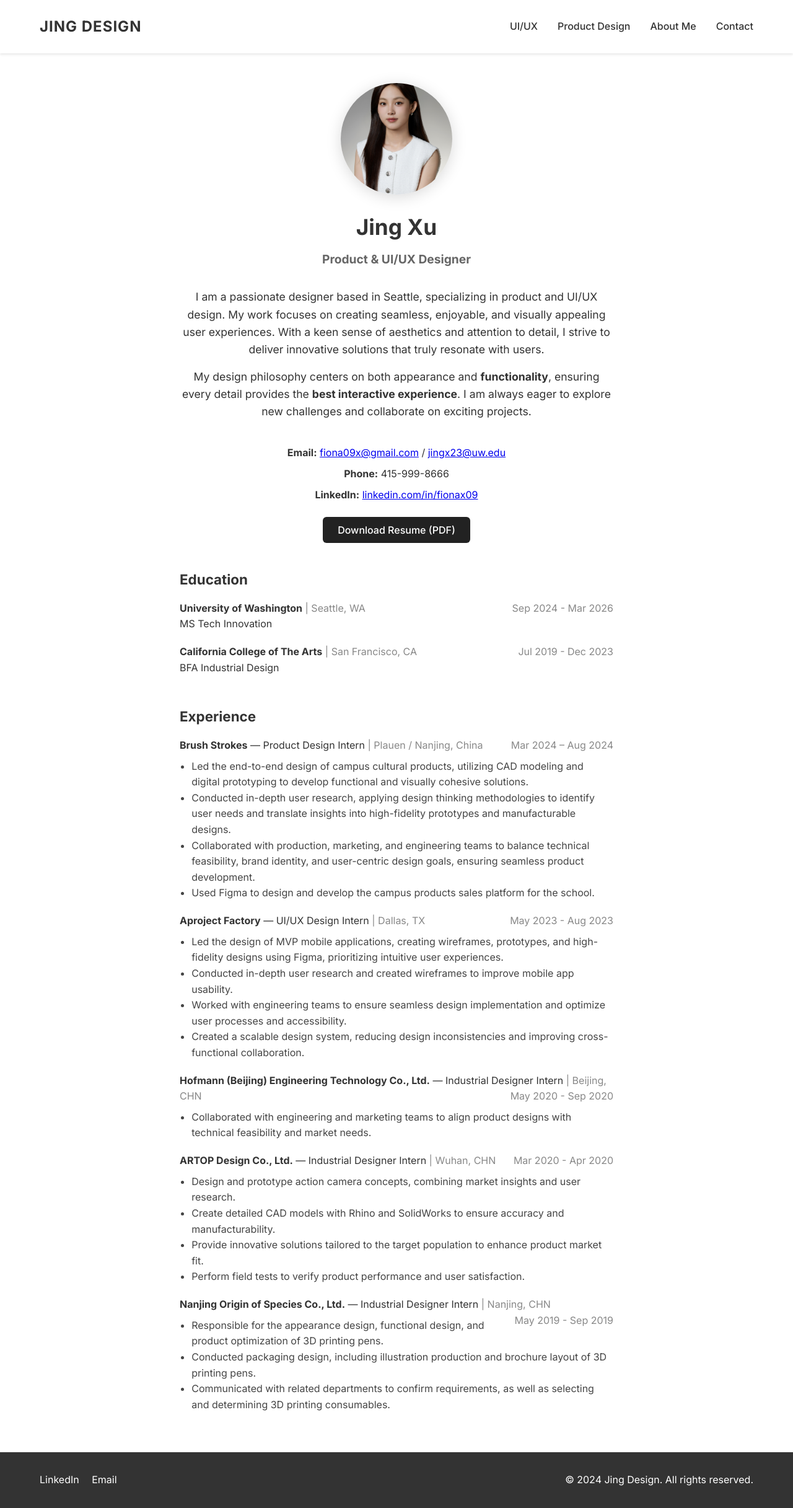
After one commit to fiona0913/JingXu, a Flask app: page /about in a window 1280 px wide. The commit adds this page. Shown: the whole page at 62% size. Run offline with Flask 3, Linux system fonts and the light colour scheme.

Commit message:
Update: updated files and structure

```diff
--- a/app.py
+++ b/app.py
@@ -18,5 +18,13 @@ def projects():
 def contact():
     return render_template('contact.html')
 
+@app.route('/uxui')
+def uxui():
+    return render_template('uxui.html')
+
+@app.route('/product')
+def product():
+    return render_template('product.html')
+
 if __name__ == '__main__':
     app.run(debug=True)
--- /dev/null
+++ b/templates/about.html
@@ -0,0 +1,89 @@
+{% extends "base.html" %}
+
+{% block content %}
+<section class="aboutme-section" style="display: flex; flex-direction: column; align-items: center; margin-top: 3rem;">
+    <img src="{{ url_for('static', filename='images/XUJING.jpg') }}" alt="Profile Photo" style="width: 180px; height: 180px; object-fit: cover; border-radius: 50%; box-shadow: 0 4px 24px rgba(0,0,0,0.15);">
+    <h1 style="margin-top: 1.5rem; font-size: 2.2rem; font-weight: bold;">Jing Xu</h1>
+    <h2 style="font-size: 1.2rem; color: #666; margin-top: 0.5rem;">Product &amp; UI/UX Designer</h2>
+    <div style="max-width: 700px; margin-top: 2rem; text-align: center; font-size: 1.1rem; color: #333;">
+        <p>
+            I am a passionate designer based in Seattle, specializing in product and UI/UX design. My work focuses on creating seamless, enjoyable, and visually appealing user experiences. With a keen sense of aesthetics and attention to detail, I strive to deliver innovative solutions that truly resonate with users.
+        </p>
+        <p style="margin-top: 1rem;">
+            My design philosophy centers on both appearance and <b>functionality</b>, ensuring every detail provides the <b>best interactive experience</b>. I am always eager to explore new challenges and collaborate on exciting projects.
+        </p>
+    </div>
+    <div style="margin-top: 2.5rem; display: flex; flex-direction: column; align-items: center; gap: 0.5rem;">
+        <div><b>Email:</b> <a href="mailto:fiona09x@gmail.com">fiona09x@gmail.com</a> / <a href="mailto:jingx23@uw.edu">jingx23@uw.edu</a></div>
+        <div><b>Phone:</b> 415-999-8666</div>
+        <div><b>LinkedIn:</b> <a href="https://www.linkedin.com/in/fionax09" target="_blank">linkedin.com/in/fionax09</a></div>
+        <div style="margin-top: 1.5rem;">
+            <a href="{{ url_for('static', filename='resume.pdf') }}" target="_blank" style="padding: 0.7rem 1.5rem; background: #222; color: #fff; border-radius: 6px; text-decoration: none; font-weight: 500;">Download Resume (PDF)</a>
+        </div>
+    </div>
+</section>
+
+<!-- 教育经历 -->
+<div style="max-width: 700px; margin: 3rem auto 0 auto;">
+    <h2 style="font-size: 1.4rem; font-weight: bold; margin-bottom: 1rem; text-align: left;">Education</h2>
+    <div style="margin-bottom: 1.2rem;">
+        <b>University of Washington</b> <span style="color:#888;">| Seattle, WA</span> <span style="float:right; color:#888;">Sep 2024 - Mar 2026</span><br>
+        MS Tech Innovation
+    </div>
+    <div>
+        <b>California College of The Arts</b> <span style="color:#888;">| San Francisco, CA</span> <span style="float:right; color:#888;">Jul 2019 - Dec 2023</span><br>
+        BFA Industrial Design
+    </div>
+</div>
+
+<!-- 工作/实习经历 -->
+<div style="max-width: 700px; margin: 3rem auto 0 auto;">
+    <h2 style="font-size: 1.4rem; font-weight: bold; margin-bottom: 1rem; text-align: left;">Experience</h2>
+    <!-- 1. Brush Strokes -->
+    <div style="margin-bottom: 1.2rem;">
+        <b>Brush Strokes</b> — Product Design Intern <span style="color:#888;">| Plauen / Nanjing, China</span> <span style="float:right; color:#888;">Mar 2024 – Aug 2024</span>
+        <ul style="margin: 0.5rem 0 0 1.2rem; color: #444; font-size: 1rem;">
+            <li>Led the end-to-end design of campus cultural products, utilizing CAD modeling and digital prototyping to develop functional and visually cohesive solutions.</li>
+            <li>Conducted in-depth user research, applying design thinking methodologies to identify user needs and translate insights into high-fidelity prototypes and manufacturable designs.</li>
+            <li>Collaborated with production, marketing, and engineering teams to balance technical feasibility, brand identity, and user-centric design goals, ensuring seamless product development.</li>
+            <li>Used Figma to design and develop the campus products sales platform for the school.</li>
+        </ul>
+    </div>
+    <!-- 2. UI/UX Design Intern -->
+    <div style="margin-bottom: 1.2rem;">
+        <b>Aproject Factory</b> — UI/UX Design Intern <span style="color:#888;">| Dallas, TX</span> <span style="float:right; color:#888;">May 2023 - Aug 2023</span>
+        <ul style="margin: 0.5rem 0 0 1.2rem; color: #444; font-size: 1rem;">
+            <li>Led the design of MVP mobile applications, creating wireframes, prototypes, and high-fidelity designs using Figma, prioritizing intuitive user experiences.</li>
+            <li>Conducted in-depth user research and created wireframes to improve mobile app usability.</li>
+            <li>Worked with engineering teams to ensure seamless design implementation and optimize user processes and accessibility.</li>
+            <li>Created a scalable design system, reducing design inconsistencies and improving cross-functional collaboration.</li>
+        </ul>
+    </div>
+    <!-- 3. Hofmann (Beijing) Engineering Technology Co., Ltd. -->
+    <div style="margin-bottom: 1.2rem;">
+        <b>Hofmann (Beijing) Engineering Technology Co., Ltd.</b> — Industrial Designer Intern <span style="color:#888;">| Beijing, CHN</span> <span style="float:right; color:#888;">May 2020 - Sep 2020</span>
+        <ul style="margin: 0.5rem 0 0 1.2rem; color: #444; font-size: 1rem;">
+            <li>Collaborated with engineering and marketing teams to align product designs with technical feasibility and market needs.</li>
+        </ul>
+    </div>
+    <!-- 4. ARTOP Design Co., Ltd. -->
+    <div style="margin-bottom: 1.2rem;">
+        <b>ARTOP Design Co., Ltd.</b> — Industrial Designer Intern <span style="color:#888;">| Wuhan, CHN</span> <span style="float:right; color:#888;">Mar 2020 - Apr 2020</span>
+        <ul style="margin: 0.5rem 0 0 1.2rem; color: #444; font-size: 1rem;">
+            <li>Design and prototype action camera concepts, combining market insights and user research.</li>
+            <li>Create detailed CAD models with Rhino and SolidWorks to ensure accuracy and manufacturability.</li>
+            <li>Provide innovative solutions tailored to the target population to enhance product market fit.</li>
+            <li>Perform field tests to verify product performance and user satisfaction.</li>
+        </ul>
+    </div>
+    <!-- 5. Nanjing Origin of Species Co., Ltd. -->
+    <div>
+        <b>Nanjing Origin of Species Co., Ltd.</b> — Industrial Designer Intern <span style="color:#888;">| Nanjing, CHN</span> <span style="float:right; color:#888;">May 2019 - Sep 2019</span>
+        <ul style="margin: 0.5rem 0 0 1.2rem; color: #444; font-size: 1rem;">
+            <li>Responsible for the appearance design, functional design, and product optimization of 3D printing pens.</li>
+            <li>Conducted packaging design, including illustration production and brochure layout of 3D printing pens.</li>
+            <li>Communicated with related departments to confirm requirements, as well as selecting and determining 3D printing consumables.</li>
+        </ul>
+    </div>
+</div>
+{% endblock %}
--- a/templates/base.html
+++ b/templates/base.html
@@ -11,7 +11,7 @@
     <nav class="navbar">
         <div class="nav-brand">JING DESIGN</div>
         <ul class="nav-links">
-            <li><a href="{{ url_for('home') }}">UI/UX</a></li>
+            <li><a href="{{ url_for('uxui') }}">UI/UX</a></li>
             <li><a href="{{ url_for('projects') }}">Product Design</a></li>
             <li><a href="{{ url_for('about') }}">About Me</a></li>
             <li><a href="{{ url_for('contact') }}">Contact</a></li>
--- a/templates/index.html
+++ b/templates/index.html
@@ -50,6 +50,10 @@ setInterval(() => { nextSlide(); }, 4000);
             <div><b>MOBILE PHONE:</b> 415-999-8666</div>
             <div><b>LINKEDIN:</b> <a href="https://www.linkedin.com/in/fionax09" target="_blank">www.linkedin.com/in/fionax09</a></div>
         </div>
+        <div style="margin-top: 2rem;">
+            <h3>My Resume</h3>
+            <iframe src="{{ url_for('static', filename='PD Resume JING.pdf') }}" width="80%" height="700px" style="border:1px solid #ccc; margin-top:2rem;"></iframe>
+        </div>
     </div>
 </section>
 {% endblock %}
```
Also changed, not shown: templates/contact.html (added, +8 -0 lines), templates/products.html (added, +41 -0 lines), templates/projects.html (added, +41 -0 lines), templates/uxui.html (added, +76 -0 lines), README.md, static/images/1127_23.avif (added), static/images/2_16.avif (added), static/images/XUJING.jpg (added), static/images/chair final_edited.avif (added), static/images/包装+壶_8.avif (added), static/images/单独speaker_1.avif (added), 1 other file.
